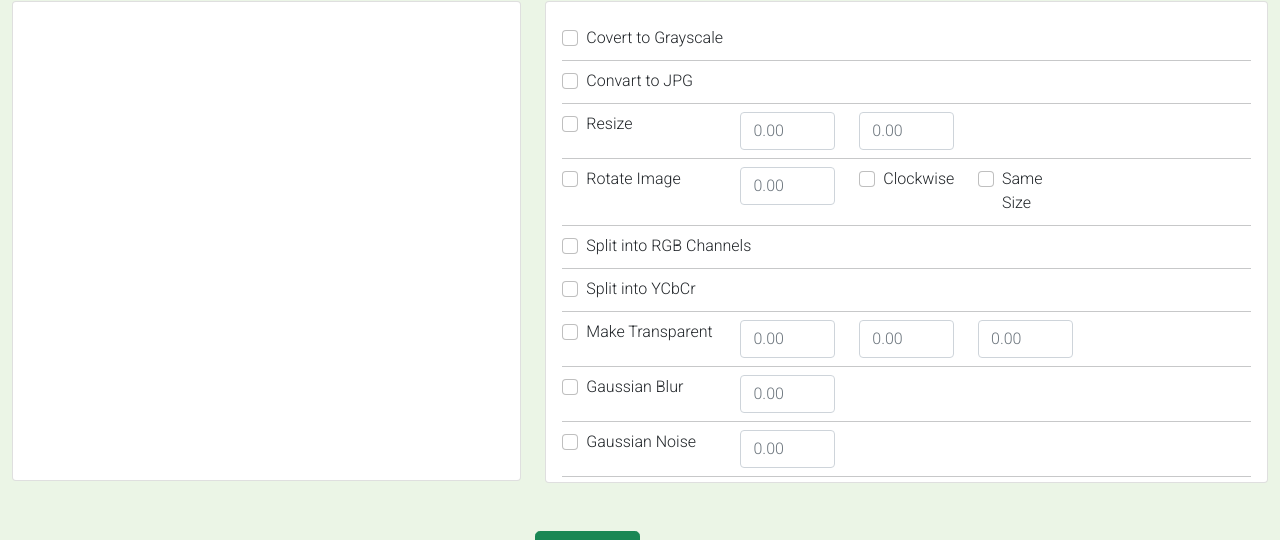
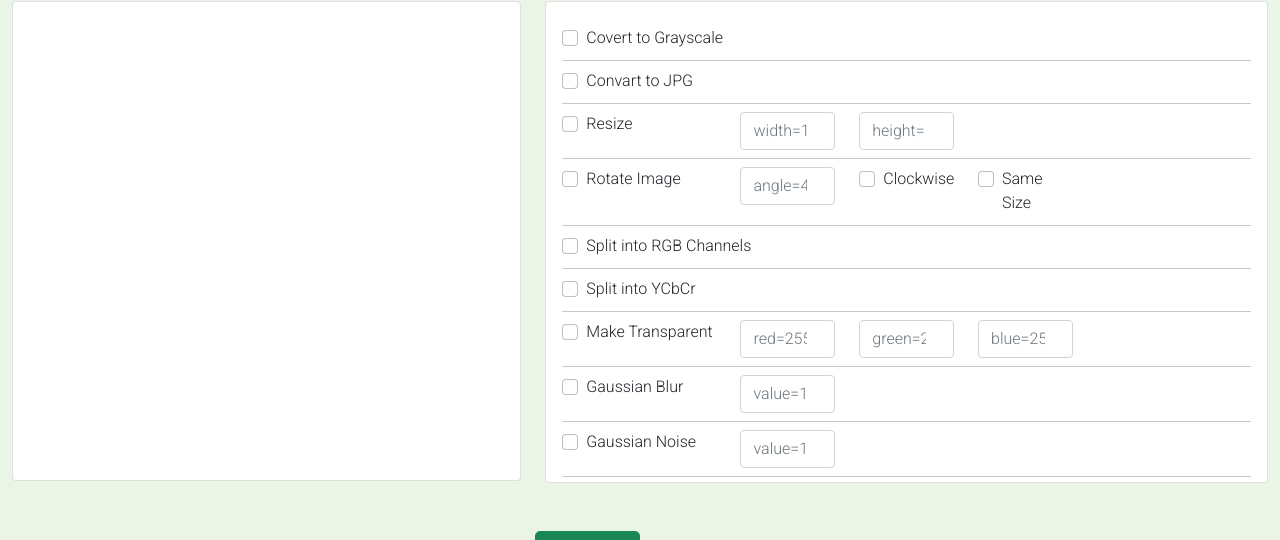
Before and after one commit to dassudip2001/vu-webapp, a Django app: page / in a window 1280 px wide. Shown: the part 129-669 px from the top of the page. Run offline with Django 4.2, Linux system fonts and the light colour scheme.

Commit message:
design cheanges

```diff
--- a/templates/steganalysis.html
+++ b/templates/steganalysis.html
@@ -37,7 +37,7 @@
         <div class="row">
           <div class="col">
             <input type="button" onclick='selects()' value="Select"/>
-            <input type="button" onclick='deSelect()' value="Deselect"/>
+            <input type="button" onclick='deSelect()' value="Unselect"/>
           </div>
         </div>
       </div>
--- a/templates/transformation.html
+++ b/templates/transformation.html
@@ -44,39 +44,43 @@
       <div class="card">
         <div class="overflow-auto">
       <div class="card-body"style="height: 30rem;" >
-
-
       <div class="row">
-        <div class="col-4 my-2"><div class="form-check">
-  <input class="form-check-input" type="checkbox" value="" id="idGrayscale">
+        <div class="col-4 my-2">
+          <div class="form-check">
+          <input class="form-check-input"   name="chk" type="checkbox" value="" id="idGrayscale">
            <label class="form-check-label" for="idGrayscale">
              Covert to Grayscale
           </label>
-</div></div>
+        </div>
+      </div>
       </div>
       <hr>
       <div class="row">
-      <div class="col-3 my-2" ><div class="form-check">
-  <input class="form-check-input" type="checkbox" value="" id="flexCheckDefault">
+      <div class="col-3 my-2" >
+        <div class="form-check">
+         <input class="form-check-input" type="checkbox"   name="chk" value="" id="flexCheckDefault">
           <label class="form-check-label" for="flexCheckDefault">
             Convart to JPG
           </label>
-</div></div>
+        </div>
+      </div>
       </div>
       <hr>
       <div class="row">
-      <div class="col-3 my-2" ><div class="form-check">
-  <input class="form-check-input" type="checkbox" value="" id="flexCheckDefault">
+      <div class="col-3 my-2" >
+        <div class="form-check">
+         <input class="form-check-input" type="checkbox" value=""   name="chk" id="flexCheckDefault">
           <label class="form-check-label" for="flexCheckDefault">
            Resize
            </label>
-</div></div>
+         </div>
+        </div>
         <div class="col-2 my-2" >
         <input
           type="number"
           class="form-control"
           id="exampleFormControlInput1"
-          placeholder="0.00"
+          placeholder="width=100"
         />
       </div>
         <div class="col-2 my-2">
@@ -84,72 +88,84 @@
           type="number"
           class="form-control"
           id="exampleFormControlInput1"
-          placeholder="0.00"
+          placeholder="height=100"
         />
       </div>
       </div>
       <hr>
       <div class="row">
-      <div class="col-3 my-2" ><div class="form-check">
-  <input class="form-check-input" type="checkbox" value="" id="flexCheckDefault">
+      <div class="col-3 my-2" >
+        <div class="form-check">
+            <input class="form-check-input"   name="chk" type="checkbox" value="" id="flexCheckDefault">
             <label class="form-check-label" for="flexCheckDefault">
               Rotate Image
             </label>
-</div></div>
+          </div>
+        </div>
         <div class="col-2 my-2" >
         <input
           type="number"
           class="form-control"
           id="exampleFormControlInput1"
-          placeholder="0.00"
+          placeholder="angle=45"
         />
       </div>
-        <div class="col-2 my-2" ><div class="form-check">
-  <input class="form-check-input" type="checkbox" value="" id="flexCheckDefault">
+        <div class="col-2 my-2" >
+          <div class="form-check">
+          <input class="form-check-input" type="checkbox" value=""  name="chk" id="flexCheckDefault">
            <label class="form-check-label" for="flexCheckDefault">
             Clockwise
           </label>
-</div></div>
-        <div class="col-2 my-2" ><div class="form-check">
-  <input class="form-check-input" type="checkbox" value="" id="flexCheckDefault">
+        </div>
+        </div>
+        <div class="col-2 my-2" >
+          <div class="form-check">
+            <input class="form-check-input" type="checkbox"   name="chk" value="" id="flexCheckDefault">
              <label class="form-check-label" for="flexCheckDefault">
               Same Size
             </label>
-</div></div>
+            </div>
+          </div>
         <!-- <div class="col" style="border: 1px solid;">d</div> -->
       </div>
       <hr>
       <div class="row">
-      <div class="col-4 my-2"><div class="form-check">
-  <input class="form-check-input" type="checkbox" value="" id="flexCheckDefault">
+      <div class="col-4 my-2">
+        <div class="form-check">
+           <input class="form-check-input" type="checkbox"   name="chk" value="" id="flexCheckDefault">
             <label class="form-check-label" for="flexCheckDefault">
               Split into RGB Channels
            </label>
-</div></div>
+          </div>
+        </div>
       </div>
       <hr>
        <div class="row">
-      <div class="col-4 my-2"><div class="form-check">
-  <input class="form-check-input" type="checkbox" value="" id="flexCheckDefault">
+      <div class="col-4 my-2">
+        <div class="form-check">
+         <input class="form-check-input"   name="chk" type="checkbox" value="" id="flexCheckDefault">
           <label class="form-check-label" for="flexCheckDefault">
             Split into YCbCr
           </label>
-</div></div>
+        </div>
+      </div>
       </div>
       <hr>
       <div class="row">
-      <div class="col-3 my-2" ><div class="form-check">
-  <input class="form-check-input" type="checkbox" value="" id="flexCheckDefault">
+      <div class="col-3 my-2" >
+        <div class="form-check">
+         <input class="form-check-input"   name="chk" type="checkbox" value="" id="flexCheckDefault">
           <label class="form-check-label" for="flexCheckDefault">
             Make Transparent
           </label>
-</div></div>
+          </div>
+        </div>
         <div class="col-2 my-2">
         <input
           type="number"
           class="form-control"
           id="exampleFormControlInput1"
-          placeholder="0.00"
+          placeholder="red=255"
         />
       </div>
         <div class="col-2 my-2" >
@@ -157,7 +173,7 @@
           type="number"
           class="form-control"
           id="exampleFormControlInput1"
-          placeholder="0.00"
+          placeholder="green=25"
         />
       </div>
         <div class="col-2 my-2">
@@ -165,43 +181,47 @@
           type="number"
           class="form-control"
           id="exampleFormControlInput1"
-          placeholder="0.00"
+          placeholder="blue=255"
         />
       </div>
 
       </div>
       <hr>
       <div class="row">
-      <div class="col-3 my-2"><div class="form-check">
-  <input class="form-check-input" type="checkbox" value="" id="flexCheckDefault">
+      <div class="col-3 my-2">
+        <div class="form-check">
+         <input class="form-check-input"   name="chk" type="checkbox" value="" id="flexCheckDefault">
            <label class="form-check-label" for="flexCheckDefault">
              Gaussian Blur
            </label>
-</div></div>
+         </div>
+        </div>
         <div class="col-2 my-2" >
         <input
           type="number"
           class="form-control"
           id="exampleFormControlInput1"
-          placeholder="0.00"
+          placeholder="value=1"
         />
       </div>
 
       </div>
       <hr>
       <div class="row">
-      <div class="col-3 my-2" ><div class="form-check">
-  <input class="form-check-input" type="checkbox" value="" id="flexCheckDefault">
+      <div class="col-3 my-2" >
+        <div class="form-check">
+         <input class="form-check-input"   name="chk" type="checkbox" value="" id="flexCheckDefault">
          <label class="form-check-label" for="flexCheckDefault">
          Gaussian Noise
          </label>
-</div></div>
+        </div>
+       </div>
         <div class="col-2 my-2" >
         <input
           type="number"
           class="form-control"
           id="exampleFormControlInput1"
-          placeholder="0.00"
+          placeholder="value=1"
         />
       </div>
 
@@ -209,18 +229,20 @@
       </div>
       <hr>
       <div class="row">
-      <div class="col-3 my-2" ><div class="form-check">
-  <input class="form-check-input" type="checkbox" value="" id="flexCheckDefault">
+      <div class="col-3 my-2" >
+        <div class="form-check">
+          <input class="form-check-input"   name="chk" type="checkbox" value="" id="flexCheckDefault">
            <label class="form-check-label" for="flexCheckDefault">
             Salt And Pepper
           </label>
-</div></div>
+         </div>
+        </div>
         <div class="col-2 my-2" >
         <input
           type="number"
           class="form-control"
           id="exampleFormControlInput1"
-          placeholder="0.00"
+          placeholder="salt=1"
         />
       </div>
         <div class="col-2 my-2" >
@@ -228,24 +250,26 @@
           type="number"
           class="form-control"
           id="exampleFormControlInput1"
-          placeholder="0.00"
+          placeholder="pepper=1"
         />
       </div>
       </div>
       <hr>
       <div class="row">
-      <div class="col-3 my-2" ><div class="form-check">
-  <input class="form-check-input" type="checkbox" value="" id="flexCheckDefault">
+      <div class="col-3 my-2" >
+        <div class="form-check">
+          <input class="form-check-input"   name="chk" type="checkbox" value="" id="flexCheckDefault">
             <label class="form-check-label" for="flexCheckDefault">
              Median Filtering
             </label>
-</div></div>
+          </div>
+        </div>
 
       </div>
       <hr>
        <div class="row">
       <div class="col-3 my-2" ><div class="form-check">
-  <input class="form-check-input" type="checkbox" value="" id="flexCheckDefault">
+  <input class="form-check-input"   name="chk" type="checkbox" value="" id="flexCheckDefault">
   <label class="form-check-label" for="flexCheckDefault">
     Vector Quantization
   </label>
@@ -255,7 +279,7 @@
           type="number"
           class="form-control"
           id="exampleFormControlInput1"
-          placeholder="0.00"
+          placeholder="width=2"
         />
       </div>
         <div class="col-2 my-2" >
@@ -263,7 +287,7 @@
           type="number"
           class="form-control"
           id="exampleFormControlInput1"
-          placeholder="0.00"
+          placeholder="height=2"
         />
       </div>
         <div class="col-2 my-2">
@@ -271,7 +295,7 @@
           type="number"
           class="form-control"
           id="exampleFormControlInput1"
-          placeholder="0.00"
+          placeholder="block=8"
         />
       </div>
 
@@ -279,7 +303,7 @@
       <hr>
       <div class="row">
       <div class="col-3 my-2" ><div class="form-check">
-  <input class="form-check-input" type="checkbox" value="" id="flexCheckDefault">
+  <input class="form-check-input"  name="chk" type="checkbox" value="" id="flexCheckDefault">
   <label class="form-check-label" for="flexCheckDefault">
     Histogram
   </label>
@@ -308,12 +332,11 @@
       </div>
       <hr>
       <div class="row">
-      <div class="col-3 my-2" ><div class="form-check">
-  <input class="form-check-input" type="checkbox" value="" id="flexCheckDefault">
-  <label class="form-check-label" for="flexCheckDefault">
-    Select/Unselect ALL
-  </label>
-</div></div>
+      <div class="col-3 my-2" >
+
+          <input type="button" onclick='selects()' value="Select"/>
+          <input type="button" onclick='deSelect()' value="Unselect"/>
+      </div>
       </div>
       <hr>
     </div>
```
Lines whose indentation alone changed are shown as unchanged.
